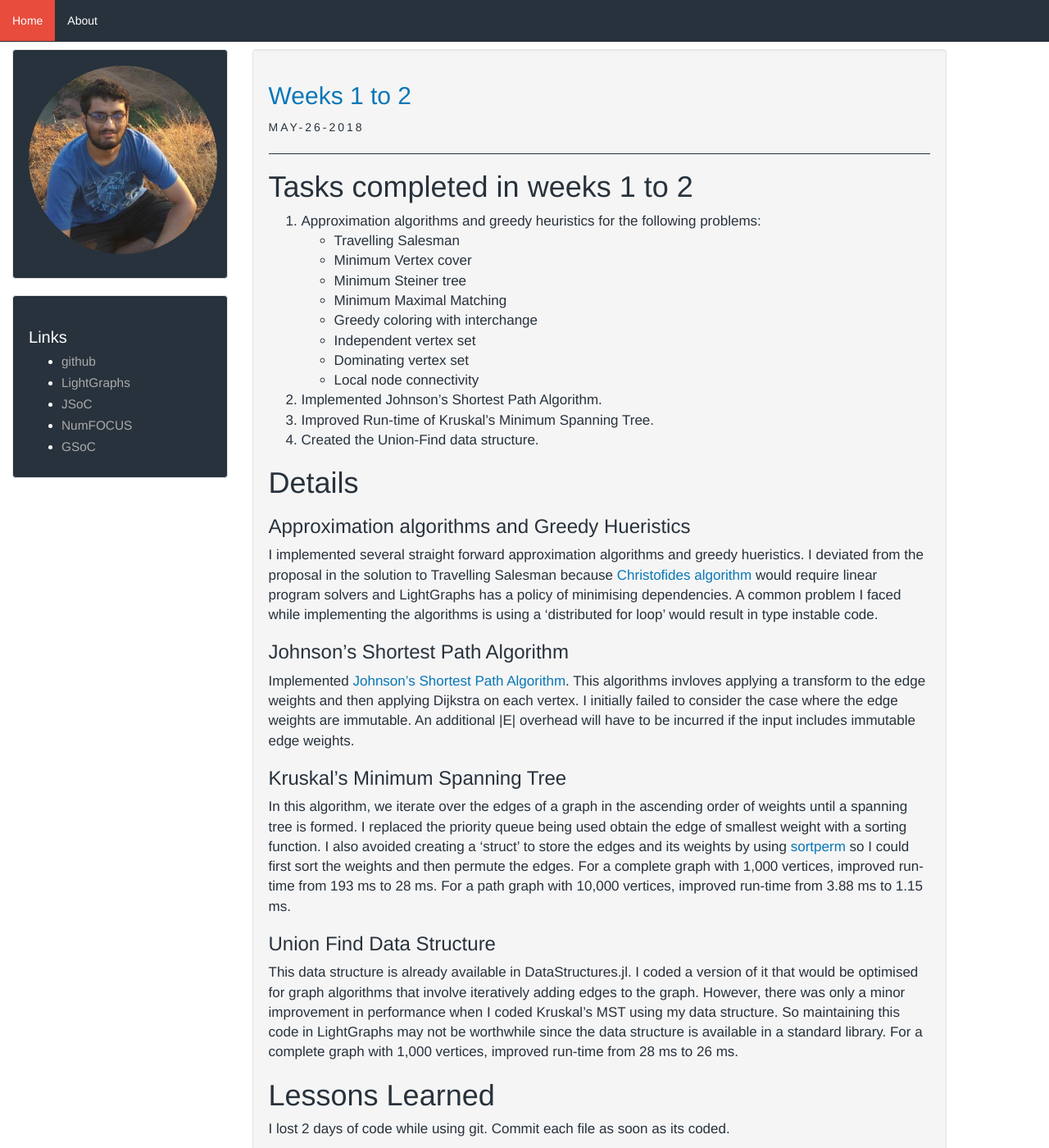
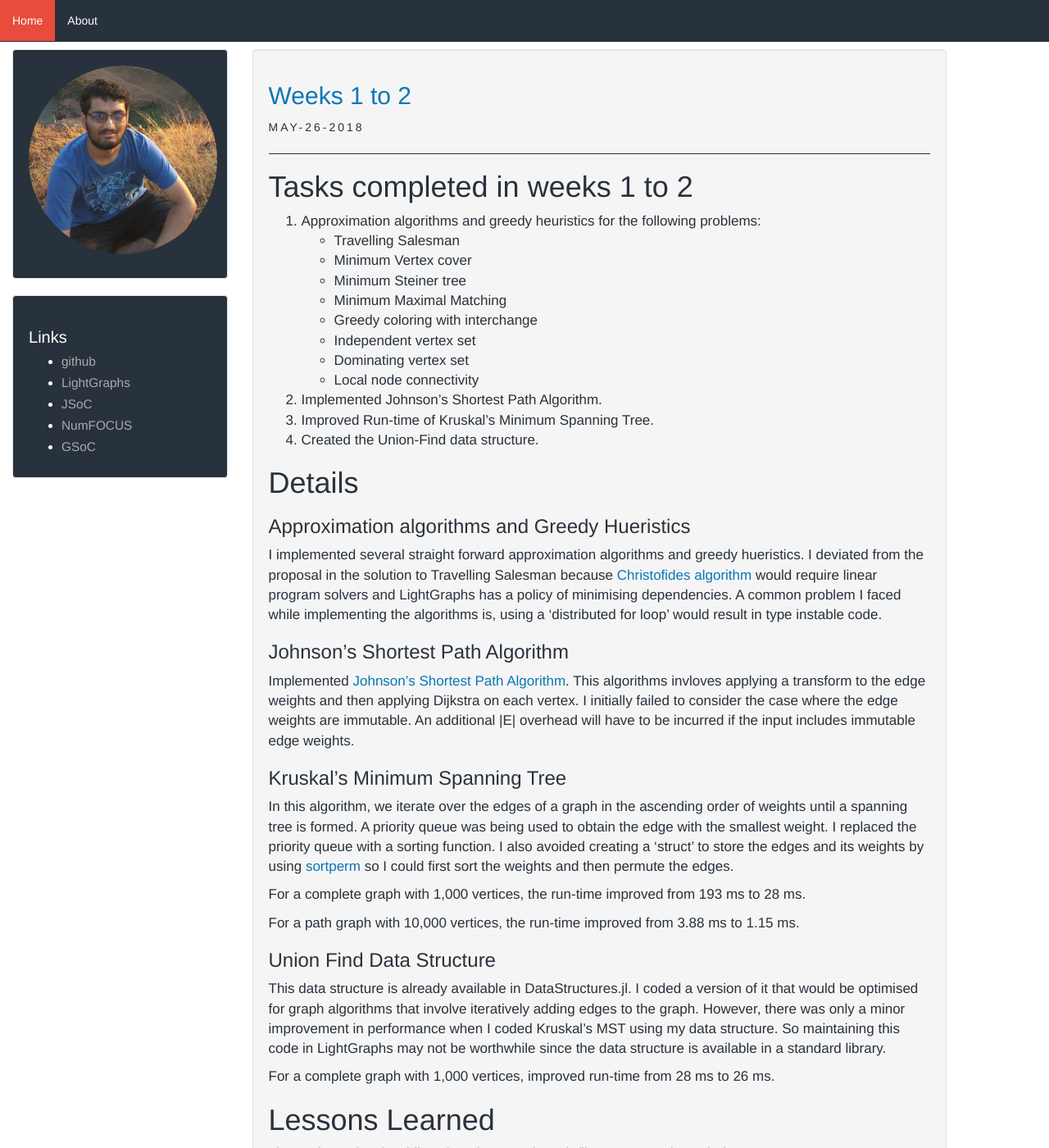
Before and after one commit to SohamTamba/GSoC, a Jekyll site: the page built from _posts/2018-05-26-weeks-1-to-2.markdown, in a window 1280 px wide and 1400 px high. Shown: the whole window at 82% size. Built offline with Jekyll 4.4.1, drawn with Linux system fonts in a browser that asks for light colours.

Commit message:
new lines

```diff
--- a/_posts/2018-05-26-weeks-1-to-2.markdown
+++ b/_posts/2018-05-26-weeks-1-to-2.markdown
@@ -26,7 +26,7 @@ description: MAY-14-2018 to MAY-26-2018.
 ### Approximation algorithms and Greedy Hueristics
 I implemented several straight forward approximation algorithms and greedy hueristics.
 I deviated from the proposal in the solution to Travelling Salesman because [Christofides algorithm](https://en.wikipedia.org/wiki/Christofides_algorithm) would require linear program solvers and LightGraphs has a policy of minimising dependencies.
-A common problem I faced while implementing the algorithms is using a 'distributed for loop' would result in type instable code.
+A common problem I faced while implementing the algorithms is, using a 'distributed for loop' would result in type instable code.
 
 ### Johnson's Shortest Path Algorithm
 Implemented [Johnson's Shortest Path Algorithm](https://en.wikipedia.org/wiki/Johnson%27s_algorithm).
@@ -36,13 +36,17 @@ An additional |E| overhead will have to be incurred if the input includes immuta
 
 ### Kruskal's Minimum Spanning Tree
 In this algorithm, we iterate over the edges of a graph in the ascending order of weights until a spanning tree is formed.
-I replaced the priority queue being used obtain the edge of smallest weight with a sorting function. I also avoided creating a 'struct' to store the edges and its weights by using [sortperm](https://docs.julialang.org/en/stable/stdlib/sort/) so I could first sort the weights and then permute the edges.
-For a complete graph with 1,000 vertices, improved run-time from 193 ms to 28 ms.
-For a path graph with 10,000 vertices, improved run-time from 3.88 ms to 1.15 ms.
+A priority queue was being used to obtain the edge with the smallest weight.
+I replaced the priority queue with a sorting function. I also avoided creating a 'struct' to store the edges and its weights by using [sortperm](https://docs.julialang.org/en/stable/stdlib/sort/) so I could first sort the weights and then permute the edges.
+
+For a complete graph with 1,000 vertices, the run-time improved from 193 ms to 28 ms.
+
+For a path graph with 10,000 vertices, the run-time improved from 3.88 ms to 1.15 ms.
 
 ### Union Find Data Structure
 This data structure is already available in DataStructures.jl. I coded a version of it that would be optimised for graph algorithms
 that involve iteratively adding edges to the graph. However, there was only a minor improvement in performance when I coded Kruskal's MST using my data structure. So maintaining this code in LightGraphs may not be worthwhile since the data structure is available in a standard library.
+
 For a complete graph with 1,000 vertices, improved run-time from 28 ms to 26 ms.
 
 # Lessons Learned
```
